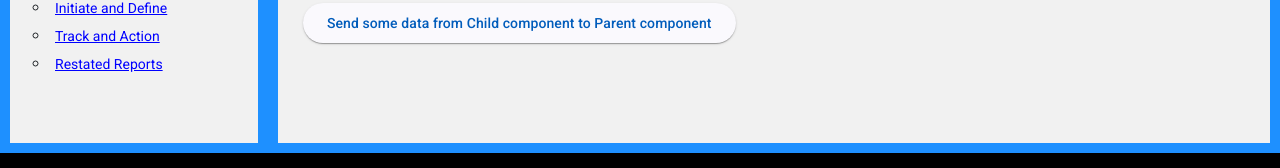
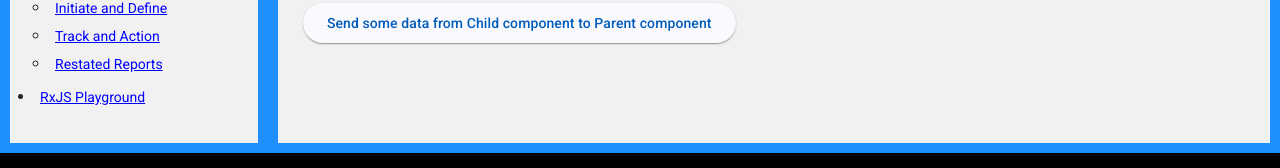
Before and after one commit to Avaneesh3772/Angular19App, an Angular app: page /role/role-definition in a window 1280 px wide. Shown: the part 457-625 px from the top of the page. Built offline with nearby package versions, Linux system fonts and the light colour scheme.

Commit message:
RX JS Code changes

```diff
--- a/src/app/app.component.html
+++ b/src/app/app.component.html
@@ -27,6 +27,7 @@
             <li><a routerLinkActive="active" [routerLink]="'/restatement/restated-reports'">Restated Reports</a></li>
           </ul>
         </li>
+        <li><a routerLinkActive="active" [routerLink]="'/rxjs-learning'">RxJS Playground</a></li>
       </ul>
   </div>
   <div class="content-container">
```
